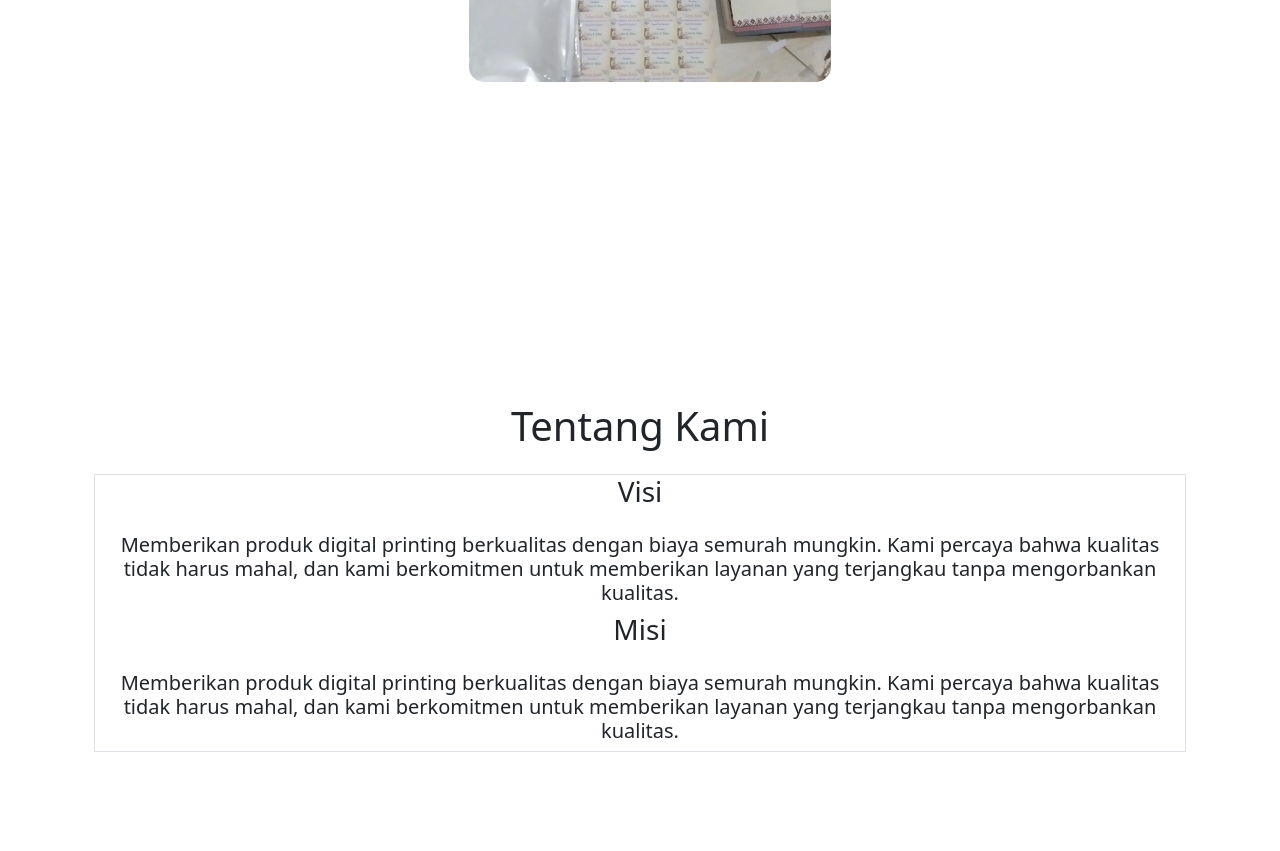
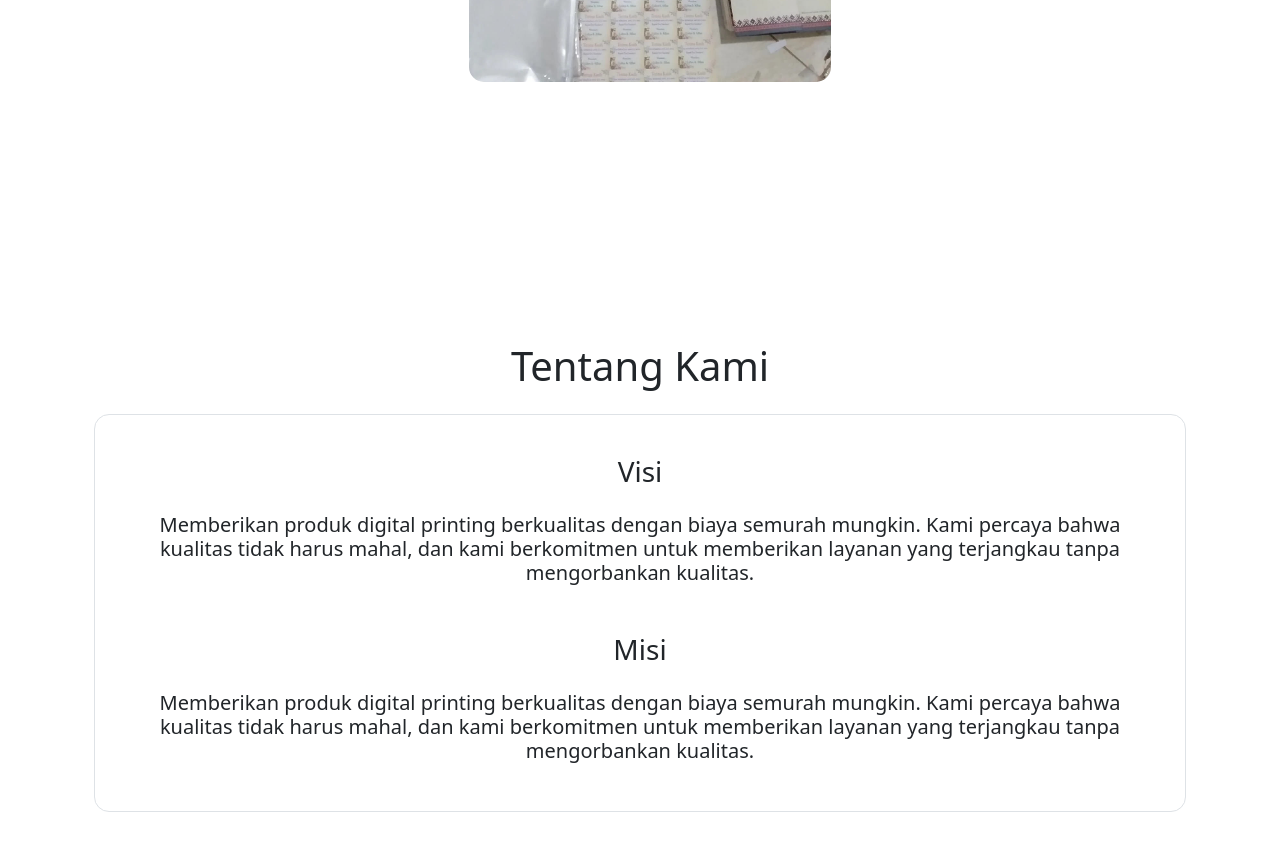
Before and after one commit to DavidTimoteus/ZoraStamp, a plain HTML site: page index.html in a window 1280 px wide. Shown: the part 2760-3611 px from the top of the page. Drawn offline with nearby package versions, Linux system fonts and the light colour scheme.

Commit message:
style.css

```diff
--- a/css/style.css
+++ b/css/style.css
@@ -20,3 +20,21 @@
     transition: 0.7s;
     cursor: pointer;
 }
+.border-section {
+    position: relative;
+}
+
+.border-visi {
+    border: 2px solid #000;
+    border-radius: 15px;
+    padding: 20px;
+}
+
+.visi-content {
+    padding: 20px;
+}
+
+#about .container {
+    position: relative;
+    z-index: 1; /* Ensure content is above the border */
+}
```
